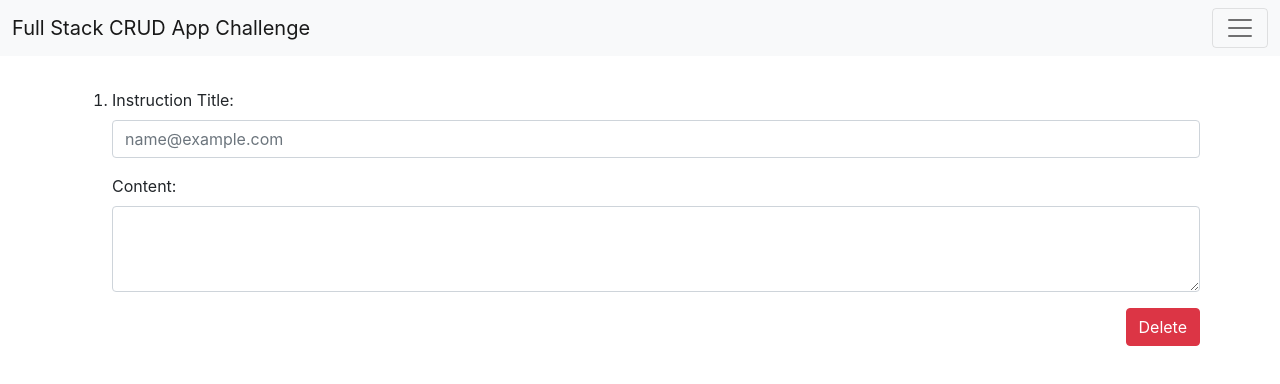
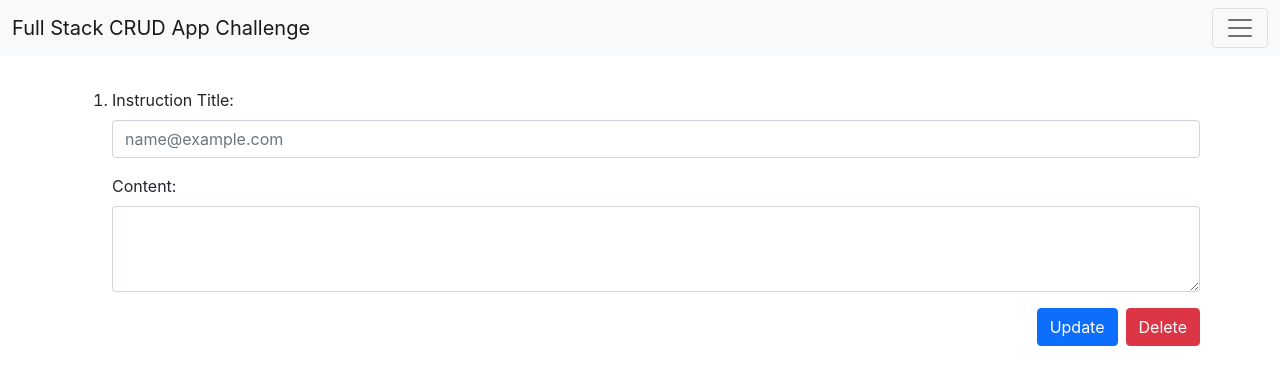
Before and after one commit to hmhaider93/ReactCRUD, a React (Create React App) app: page /exercises in a window 1280 px wide. Shown: the top 384 px of the page. Built offline with nearby package versions, Linux system fonts and the light colour scheme; no server answers.

Commit message:
added updated functionality

```diff
--- a/src/components/ExercisePage.jsx
+++ b/src/components/ExercisePage.jsx
@@ -5,21 +5,28 @@ import MasterForm from "./MasterForm";
 export default function ExercisePage() {
   const [exerciseEntries, setExerciseEntries] = React.useState([{}]);
 
-  function handleOnDeleteButtonClicked(entry){
-    axios.post('http://localhost:5000/routes/delete', entry)
-    .then((res) => console.log(res.data));
+  function handleOnDeleteButtonClicked(entry) {
+    axios
+      .post("http://localhost:5000/routes/delete", entry)
+      .then((res) => console.log(res.data));
 
     console.log(entry.id);
-    setExerciseEntries(preVal=>{
-        return preVal.filter(value=>{
-            return value.id !== entry.id;
-        })
-    })
-}
+    setExerciseEntries((preVal) => {
+      return preVal.filter((value) => {
+        return value.id !== entry.id;
+      });
+    });
+  }
+
+  function handleOnUpdateButtonClicked(entry){
+    console.log(entry);
+    axios
+    .post("http://localhost:5000/routes/update", entry)
+    .then((res) => console.log(res.data));
+  }
 
   React.useEffect(() => {
     // code to run on component mount
-
     axios
       .get("http://localhost:5000/routes/")
       .then((response) => {
@@ -41,7 +48,16 @@ export default function ExercisePage() {
           {exerciseEntries.map((value, index) => {
             return (
               <li key={index}>
-                <MasterForm key={value.id} content={value.content} id={value.id} buttonText="Delete" buttonColorRed='true' handleOnDeleteButtonClicked={handleOnDeleteButtonClicked}/>
+                <MasterForm
+                  key={value.id}
+                  content={value.content}
+                  id={value.id}
+                  buttonText="Delete"
+                  buttonColorRed="true"
+                  handleOnDeleteButtonClicked={handleOnDeleteButtonClicked}
+                  updateButton="true"
+                  updateButtonCallback={handleOnUpdateButtonClicked}
+                />
               </li>
             );
           })}
--- a/src/components/MasterForm.jsx
+++ b/src/components/MasterForm.jsx
@@ -57,6 +57,16 @@ export default function MasterForm(props) {
         ></textarea>
       </div>
       <div className="d-grid gap-2 d-md-flex justify-content-md-end">
+
+        {props.updateButton &&
+        <button className="btn btn-primary"
+        onClick={(event)=>{
+            event.preventDefault()
+            props.updateButtonCallback(exerciseEntry)
+        }}
+        >Update</button>
+        }
+
         <button
           type="button"
           className={"btn " + (props.buttonColorRed ? "btn-danger": "btn-primary")}
```
